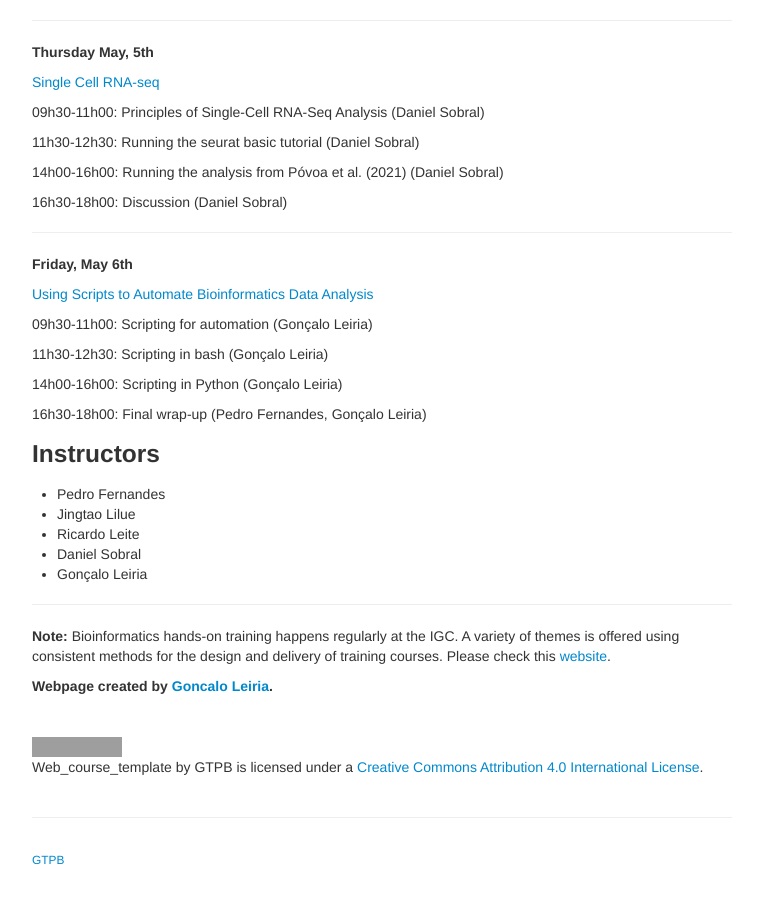
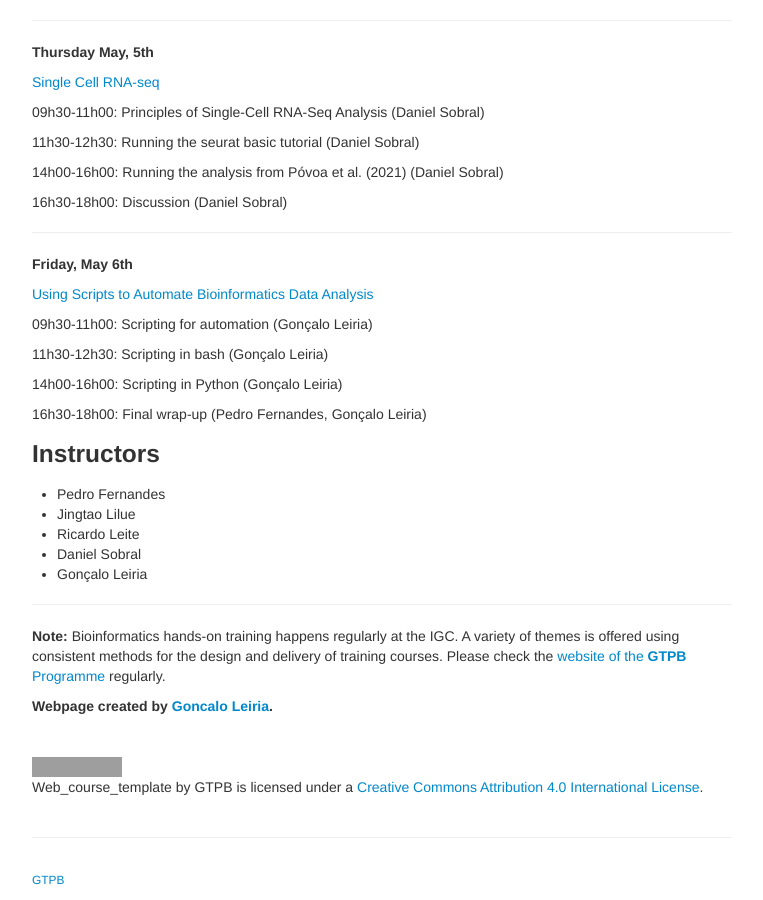
Before and after one commit to GTPB/IBB21, a Jekyll site: the page built from index.md, in a window 1280 px wide and 900 px high, scrolled down 1424 px. Shown: the whole window, without its empty margins (258-1021 px from the left). Built offline with Jekyll 4.4.1, drawn with Linux system fonts in a browser that asks for light colours; grey boxes are pictures that could not be loaded.

Commit message:
Update index.md
 Please check the [website of the **GTPB** Programme](http://gtpb.igc.gulbenkian.pt) regularly.

```diff
--- a/index.md
+++ b/index.md
@@ -135,7 +135,7 @@ This course provides a contact with a set of themes that illustrates the role of
 ---
 
 **Note:** Bioinformatics hands-on training happens regularly at the IGC.
-A variety of themes is offered using consistent methods for the design and delivery of training courses. Please check this [website](http://gtpb.igc-gulbenkian.pt").
+A variety of themes is offered using consistent methods for the design and delivery of training courses.  Please check the [website of the **GTPB** Programme](http://gtpb.igc.gulbenkian.pt) regularly.
 
 **Webpage created by [Goncalo Leiria](https://twitter.com/GndLeiria).**
 
```
